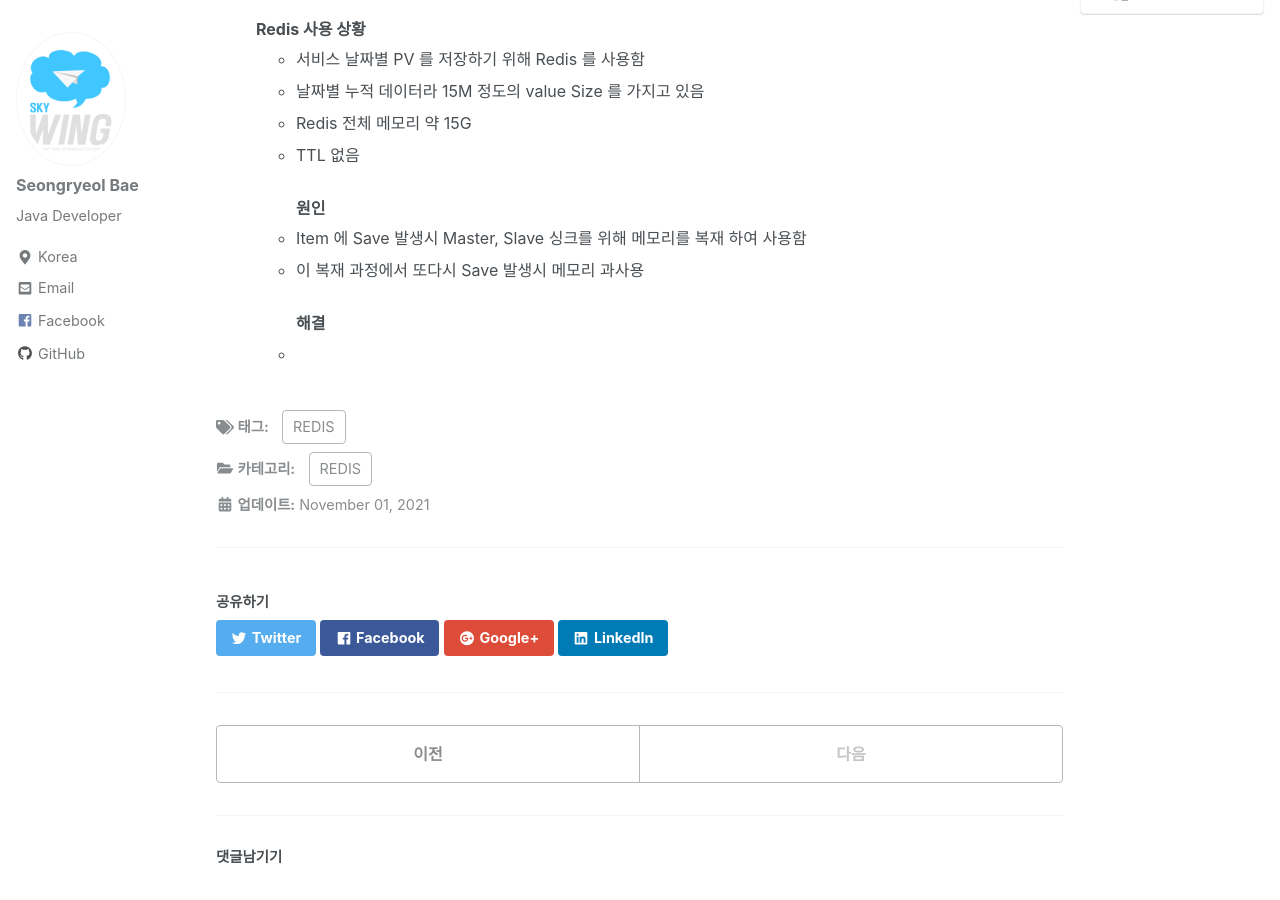
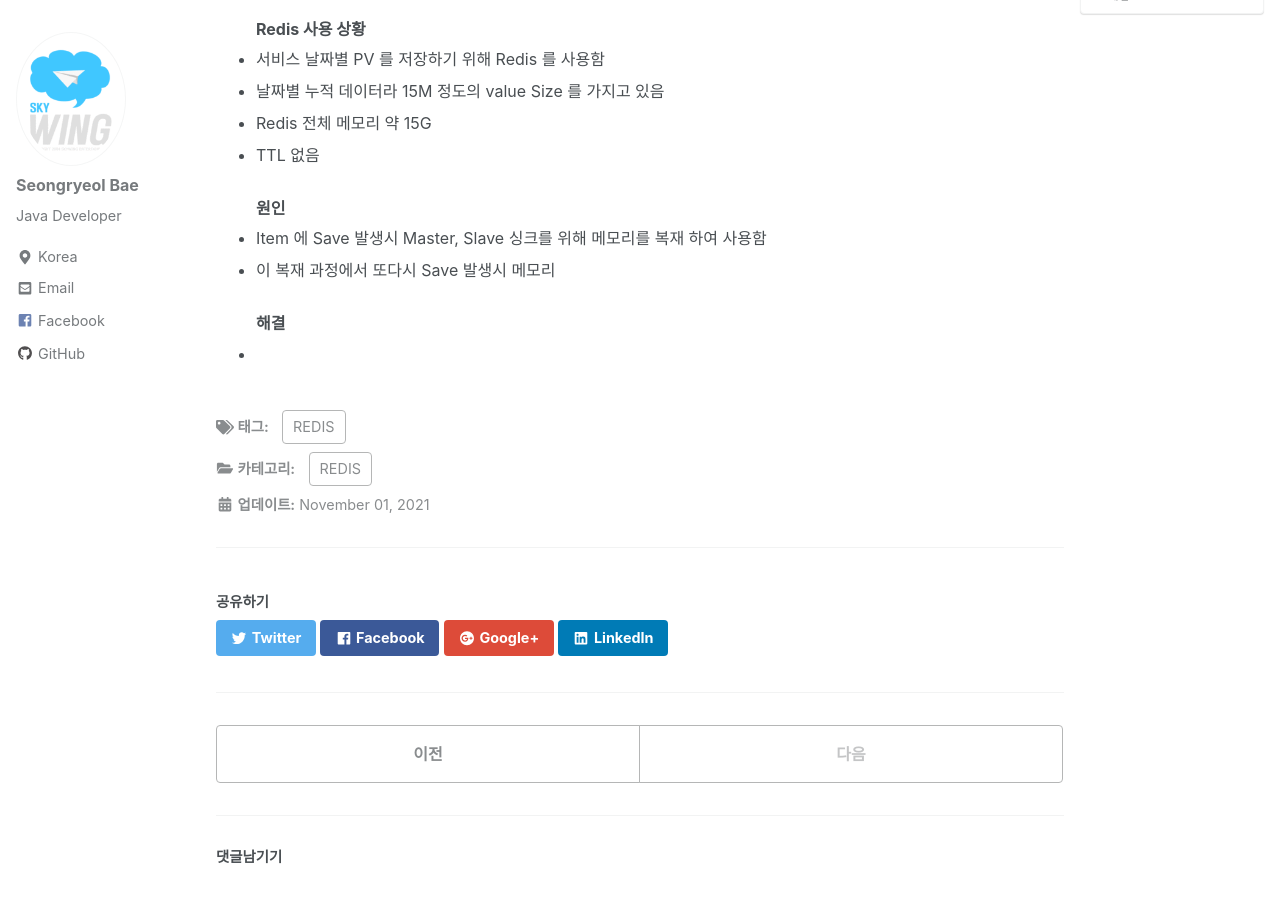
Before and after one commit to skywingzz/skywingzz.github.io, a Jekyll site: the page built from _posts/2021-11-19-Redis Memory Issue.md, in a window 1280 px wide and 900 px high, scrolled down 363 px. Built offline with Jekyll 4.4.1, drawn with Linux system fonts in a browser that asks for light colours; nearby versions of some CDN libraries; comment, search, counter and statistics services are not loaded.

Commit message:
ㅜㄷㅈ

```diff
--- a/_posts/2021-11-19-Redis Memory Issue.md
+++ b/_posts/2021-11-19-Redis Memory Issue.md
@@ -7,7 +7,7 @@ tags: [REDIS]
 
 ## Redis Memory 이슈 해결
 ### 현상
-- Redis 운영중 Redis Memory Leak 발생하여 WAS 적채 발생
+   - Redis 운영중 Redis Memory Leak 발생하여 WAS 적채 발생
 ### Redis 사용 상황
    - 서비스 날짜별 PV 를 저장하기 위해 Redis 를 사용함
    - 날짜별 누적 데이터라 15M 정도의 value Size 를 가지고 있음
@@ -15,6 +15,6 @@ tags: [REDIS]
    - TTL 없음
 ### 원인
    - Item 에 Save 발생시 Master, Slave 싱크를 위해 메모리를 복재 하여 사용함
-   - 이 복재 과정에서 또다시 Save 발생시 메모리 과사용
+   - 이 복재 과정에서 또다시 Save 발생시 메모리
 ### 해결
    -
```
